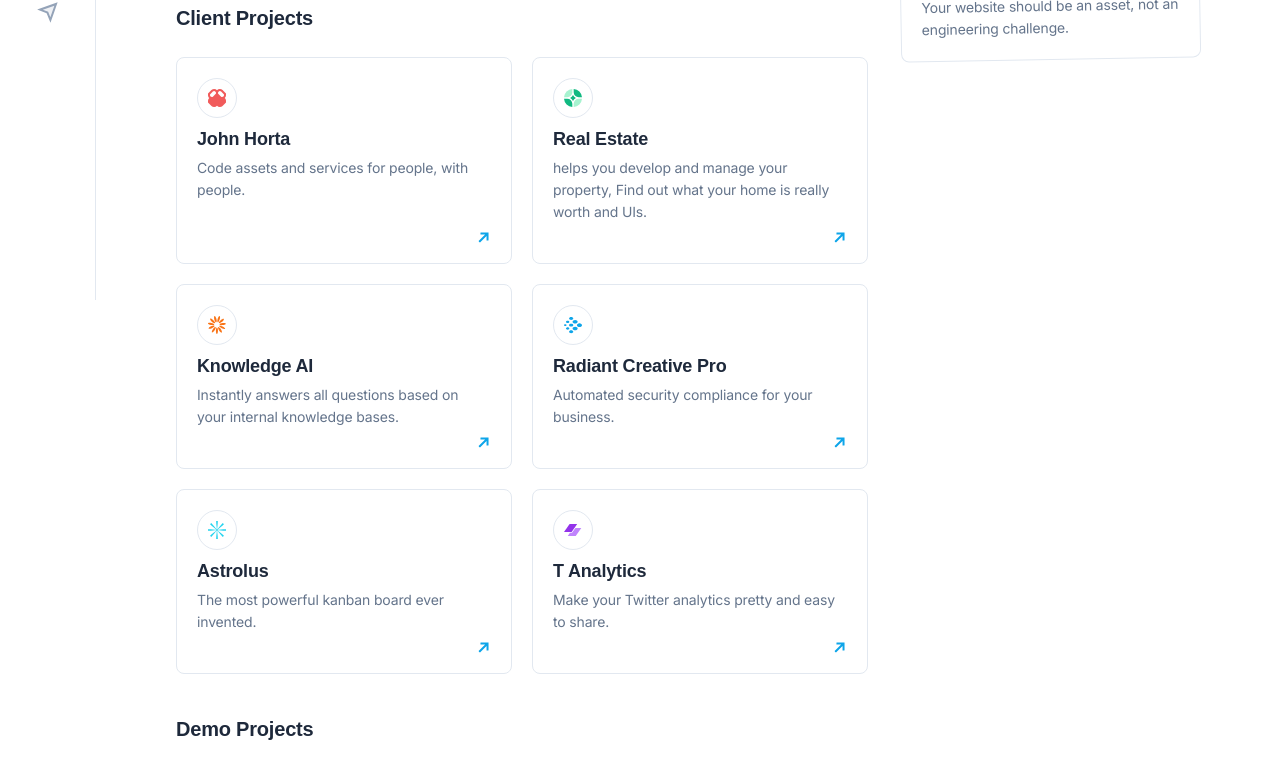
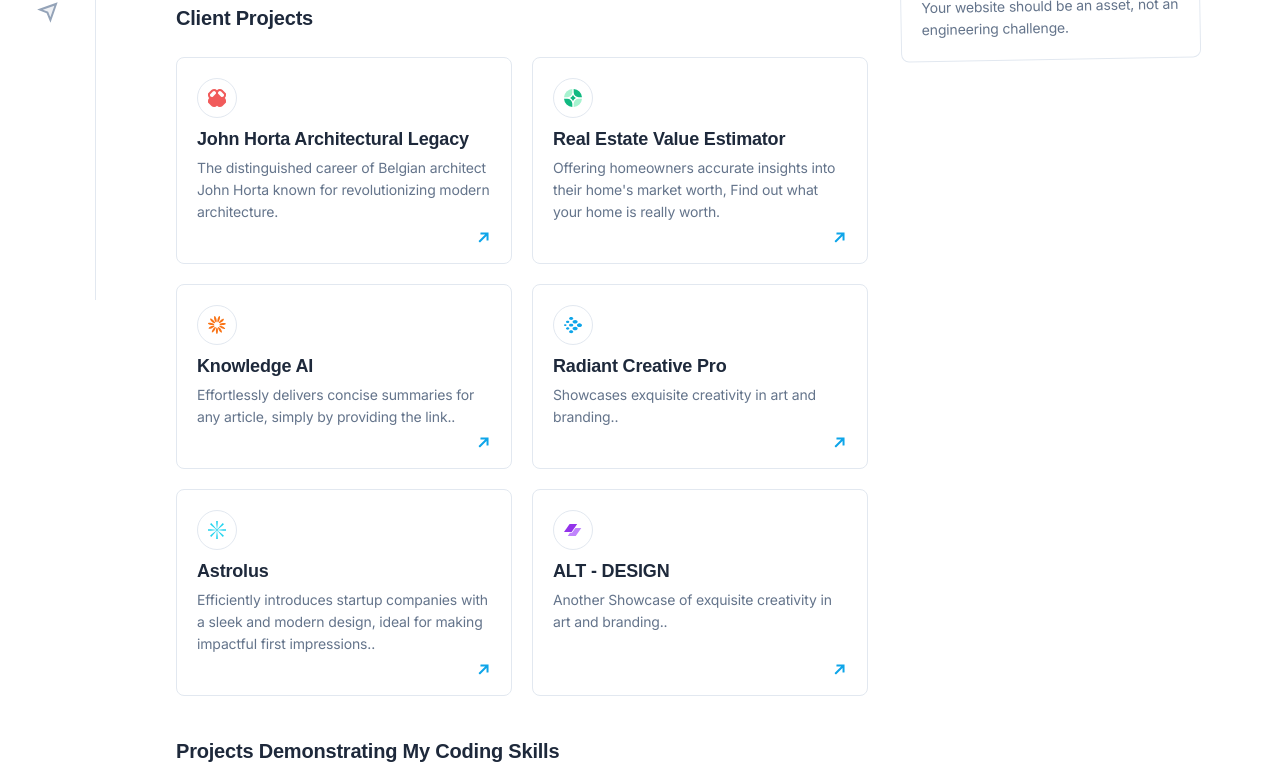
Before and after one commit to TechSupport2022/origin.js, a Next.js app: page /projects in a window 1280 px wide. Shown: the part 500-1266 px from the top of the page. Built offline with nearby package versions, Linux system fonts and the light colour scheme; a web font is replaced by a local one.

Commit message:
added client projects

```diff
--- a/app/(root)/projects/page.tsx
+++ b/app/(root)/projects/page.tsx
@@ -80,8 +80,8 @@ const page = () => {
                                              <div className="ce7gc cax03 cfup8 c5a0p c3iz2 c90wr c4udf cfwvb c924u cvlm4">
                                                 <Image src={project_icon_03} width="18" height="18" alt="Project 03" />
                                              </div>
-                                             <div className="cpynq c670g c5rvt c0kco">John Horta</div>
-                                             <p className="cxslc c2bb0 cme8e c4udf">Code assets and services for people, with people.</p>
+                                             <div className="cpynq c670g c5rvt c0kco">John Horta Architectural Legacy</div>
+                                             <p className="cxslc c2bb0 cme8e c4udf">The distinguished career of Belgian architect John Horta known for revolutionizing modern architecture.</p>
                                           </div>
                                           <div className="chugl creo2 cfwvb">
                                              <svg className="cblsf ck1rl cjnrq cq4kb cn2yf" xmlns="http://www.w3.org/2000/svg" width="14" height="12">
@@ -96,8 +96,8 @@ const page = () => {
                                              <div className="ce7gc cax03 cfup8 c5a0p c3iz2 c90wr c4udf cfwvb c924u cvlm4">
                                                 <Image src={project_icon_04} width="18" height="18" alt="Project 04" />
                                              </div>
-                                             <div className="cpynq c670g c5rvt c0kco">Real Estate</div>
-                                             <p className="cxslc c2bb0 cme8e c4udf">helps you develop and manage your property, Find out what your home is really worth and UIs.</p>
+                                             <div className="cpynq c670g c5rvt c0kco">Real Estate Value Estimator</div>
+                                             <p className="cxslc c2bb0 cme8e c4udf">Offering homeowners accurate insights into their home's market worth, Find out what your home is really worth. </p>
                                           </div>
                                           <div className="chugl creo2 cfwvb">
                                              <svg className="cblsf ck1rl cjnrq cq4kb cn2yf" xmlns="http://www.w3.org/2000/svg" width="14" height="12">
@@ -113,7 +113,7 @@ const page = () => {
                                                 <Image src={project_icon_05} width="18" height="18" alt="Project 05" />
                                              </div>
                                              <div className="cpynq c670g c5rvt c0kco">Knowledge AI</div>
-                                             <p className="cxslc c2bb0 cme8e c4udf">Instantly answers all questions based on your internal knowledge bases.</p>
+                                             <p className="cxslc c2bb0 cme8e c4udf">Effortlessly delivers concise summaries for any article, simply by providing the link..</p>
                                           </div>
                                           <div className="chugl creo2 cfwvb">
                                              <svg className="cblsf ck1rl cjnrq cq4kb cn2yf" xmlns="http://www.w3.org/2000/svg" width="14" height="12">
@@ -129,7 +129,7 @@ const page = () => {
                                                 <Image src={project_icon_06} width="18" height="18" alt="Project 06" />
                                              </div>
                                              <div className="cpynq c670g c5rvt c0kco">Radiant Creative Pro</div>
-                                             <p className="cxslc c2bb0 cme8e c4udf">Automated security compliance for your business.</p>
+                                             <p className="cxslc c2bb0 cme8e c4udf">Showcases exquisite creativity in art and branding..</p>
                                           </div>
                                           <div className="chugl creo2 cfwvb">
                                              <svg className="cblsf ck1rl cjnrq cq4kb cn2yf" xmlns="http://www.w3.org/2000/svg" width="14" height="12">
@@ -145,7 +145,7 @@ const page = () => {
                                                 <Image src={project_icon_07} width="18" height="18" alt="Project 07" />
                                              </div>
                                              <div className="cpynq c670g c5rvt c0kco">Astrolus</div>
-                                             <p className="cxslc c2bb0 cme8e c4udf">The most powerful kanban board ever invented.</p>
+                                             <p className="cxslc c2bb0 cme8e c4udf">Efficiently introduces startup companies with a sleek and modern design, ideal for making impactful first impressions..</p>
                                           </div>
                                           <div className="chugl creo2 cfwvb">
                                              <svg className="cblsf ck1rl cjnrq cq4kb cn2yf" xmlns="http://www.w3.org/2000/svg" width="14" height="12">
@@ -154,14 +154,14 @@ const page = () => {
                                           </div>
                                        </div>
                                     </a>
-                                    <a className="transition-color ciouw cxbr2 cg3vi cj965 cry3b c81t6 cax03 chtu4 czz51 c90wr cpnf3 c5oxi" href="#">
+                                    <a className="transition-color ciouw cxbr2 cg3vi cj965 cry3b c81t6 cax03 chtu4 czz51 c90wr cpnf3 c5oxi" href="https://github.com/Harkanni/alt-design">
                                        <div className="c0bc4 cglmn cfwvb">
                                           <div className="c4a0m">
                                              <div className="ce7gc cax03 cfup8 c5a0p c3iz2 c90wr c4udf cfwvb c924u cvlm4">
                                                 <Image src={project_icon_08} width="18" height="18" alt="Project 08" />
                                              </div>
-                                             <div className="cpynq c670g c5rvt c0kco">T Analytics</div>
-                                             <p className="cxslc c2bb0 cme8e c4udf">Make your Twitter analytics pretty and easy to share.</p>
+                                             <div className="cpynq c670g c5rvt c0kco">ALT - DESIGN</div>
+                                             <p className="cxslc c2bb0 cme8e c4udf">Another Showcase of exquisite creativity in art and branding..</p>
                                           </div>
                                           <div className="chugl creo2 cfwvb">
                                              <svg className="cblsf ck1rl cjnrq cq4kb cn2yf" xmlns="http://www.w3.org/2000/svg" width="14" height="12">
@@ -173,9 +173,8 @@ const page = () => {
                                  </div>
                               </section>
                               {/* <!-- Demo Projects --> */}
-                              {/* <!-- Client Projects cards --> */}
                               <section>
-                                 <h2 className="cpynq c670g c8dzi cu69a">Demo Projects</h2>
+                                 <h2 className="cpynq c670g c8dzi cu69a">Projects Demonstrating My Coding Skills</h2>
                                  {/* <!-- Cards --> */}
                                  <div className="c2bf0 cuyx0 ci65n cgdgh ceazt">
                                     <a className="transition-color ciouw cxbr2 cg3vi cj965 cry3b c81t6 cax03 chtu4 czz51 c90wr cpnf3 c5oxi" href="https://github.com/Harkanni/card-stack-on-scroll-effect">
@@ -201,7 +200,7 @@ const page = () => {
                                                 <Image src={project_icon_04} width="18" height="18" alt="Project 04" />
                                              </div>
                                              <div className="cpynq c670g c5rvt c0kco">Tailus - Atom</div>
-                                             <p className="cxslc c2bb0 cme8e c4udf">Storybook helps you develop, test, and document UIs.</p>
+                                             <p className="cxslc c2bb0 cme8e c4udf">Helps you develop, test, and document UIs with a awesome Showcase of art and branding..</p>
                                           </div>
                                           <div className="chugl creo2 cfwvb">
                                              <svg className="cblsf ck1rl cjnrq cq4kb cn2yf" xmlns="http://www.w3.org/2000/svg" width="14" height="12">
```
